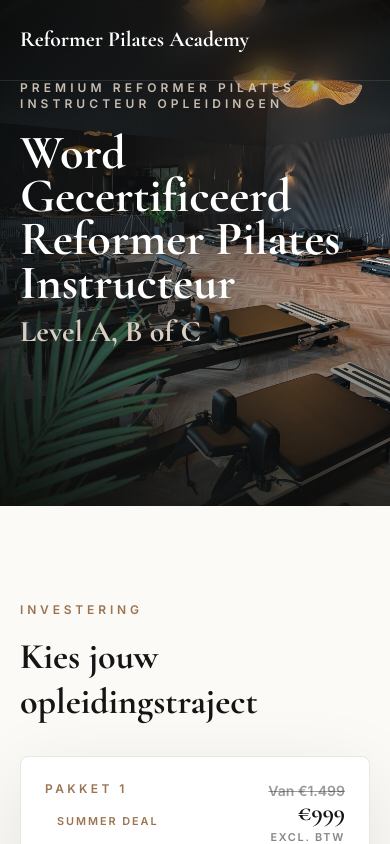
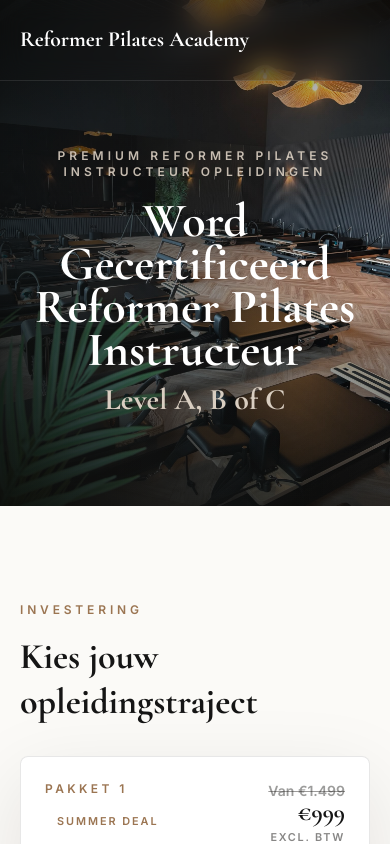
Before and after one commit to jochemsebastiaanvankuijk-rgb/dutch-reformer-academy, a Next.js app: page / in a window 390 px wide. Shown: the top 844 px of the page. Built offline with nearby package versions, Linux system fonts and the light colour scheme.

Commit message:
Center mobile hero text

```diff
--- a/components/LandingPage.tsx
+++ b/components/LandingPage.tsx
@@ -298,7 +298,7 @@ export default function LandingPage() {
 
   return (
     <main className="overflow-hidden bg-porcelain">
-      <section className="relative flex min-h-[60vh] items-start pt-20 text-white sm:pt-24 lg:min-h-[60vh] lg:pt-28">
+      <section className="relative flex min-h-[60vh] items-center pb-10 pt-24 text-white sm:pt-24 lg:min-h-[60vh] lg:items-start lg:pb-0 lg:pt-28">
         <div className="image-vignette absolute inset-0">
           <Image
             src={heroImage}
@@ -324,7 +324,7 @@ export default function LandingPage() {
               initial={{ opacity: 0, y: 34 }}
               animate={{ opacity: 1, y: 0 }}
               transition={{ duration: 0.8, ease: [0.22, 1, 0.36, 1] }}
-              className="max-w-5xl"
+              className="mx-auto max-w-4xl text-center lg:mx-0 lg:max-w-5xl lg:text-left"
             >
               <p className="mb-5 text-xs font-semibold uppercase tracking-[0.34em] text-clay/90">
                 Premium Reformer Pilates instructeur opleidingen
```
